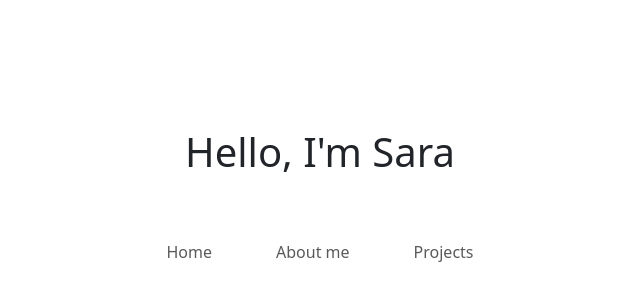
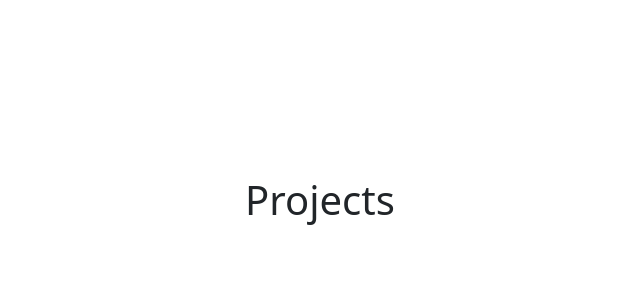
Before and after one commit to saragarrofe/saragarrofe, a React (Vite) app in the folder portfolio/: page /projects in a window 1280 px wide. Shown: the part 196-496 px from the top of the page, without its empty margins (320-960 px from the left). Built offline with nearby package versions, Linux system fonts and the light colour scheme.

Commit message:
feat(routes): add and manage basic routes to pages

```diff
--- a/portfolio/src/App.tsx
+++ b/portfolio/src/App.tsx
@@ -1,12 +1,22 @@
+import { BrowserRouter as Router, Routes, Route } from 'react-router-dom'
 import './App.css'
+
 import Home from './Pages/Home'
+import About from './Pages/About'
+import Projects from './Pages/Projects'
 
 function App() {
 
 
   return (
     <>
-      <Home />
+      <Router>
+        <Routes>
+          <Route path="/" element={<Home />} />
+          <Route path="/about" element={<About />} />
+          <Route path="/projects" element={<Projects />} />
+        </Routes>
+      </Router>
     </>
   )
 }
```
